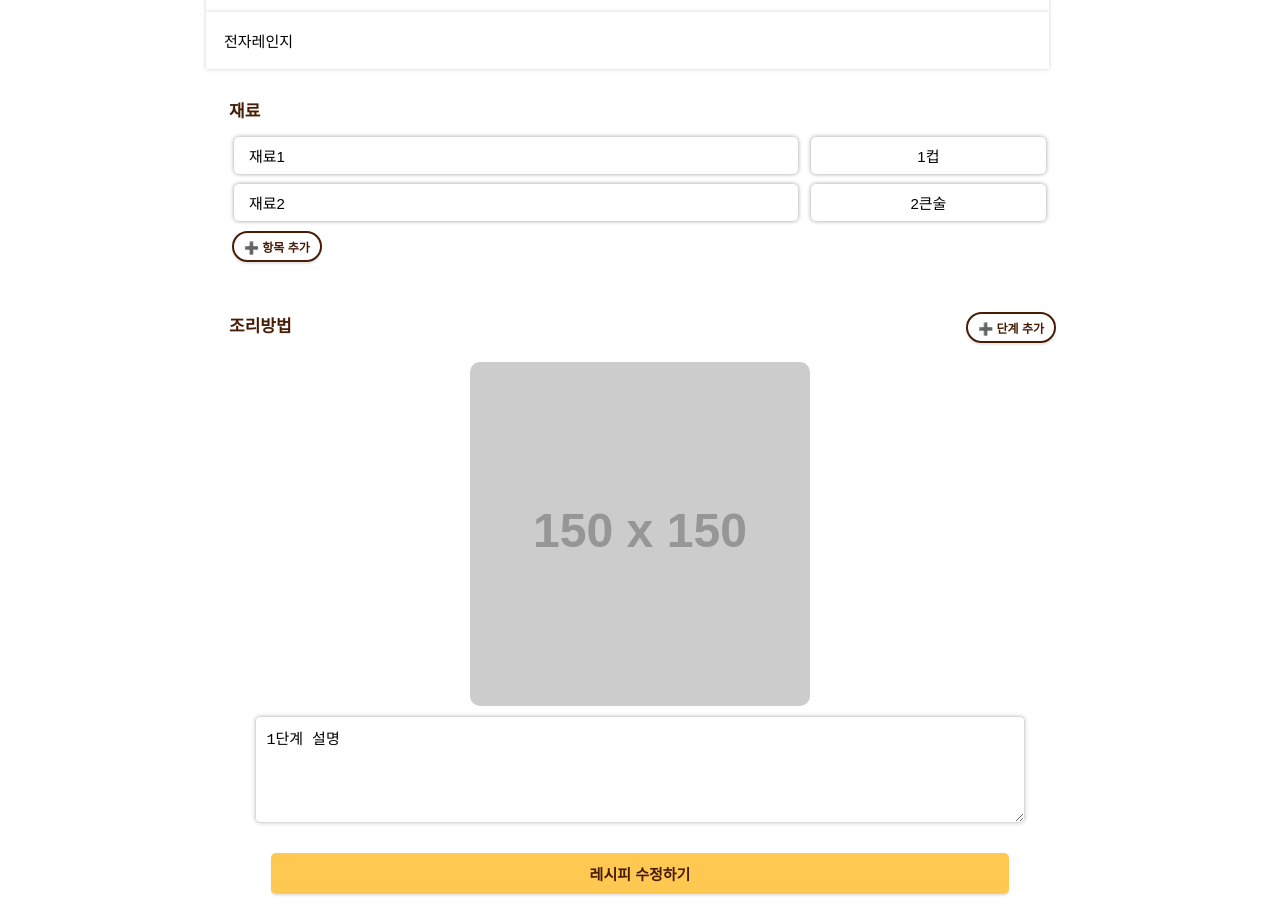
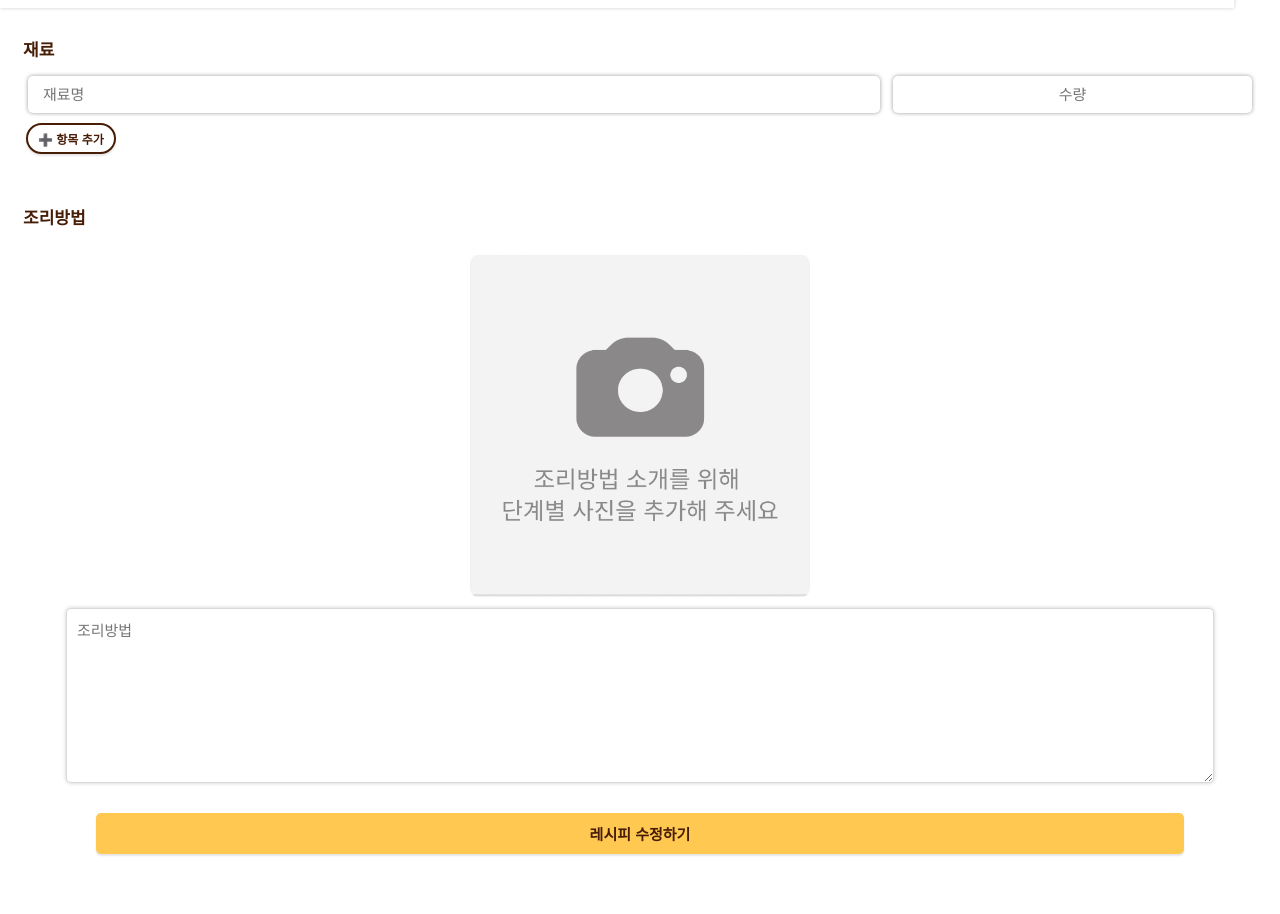
Before and after one commit to Likelion-at-SMWU-12th/DreamPatissier-Client, a React (Create React App) app in the folder dream/: page /recipes/edit/1 in a window 1280 px wide. Shown: the part 1020-1934 px from the top of the page. After the commit the page ends 1894 px from the top, so only its background shows below. Built offline with nearby package versions, Linux system fonts and the light colour scheme; no server answers; a web font is replaced by a local one.

Commit message:
[Feat] 더미데이터 삭제

```diff
--- a/dream/src/pages/recipes/EditRecipe.js
+++ b/dream/src/pages/recipes/EditRecipe.js
@@ -1,162 +1,208 @@
 import React, { useState, useRef, useEffect } from "react";
 import axios from "axios";
+import { useNavigate, useParams } from "react-router-dom";
 import "../../styles/WriteRecipe.css";
 import representPicture from "./represent_picture.png";
 import init_image from "./init_recipe_image.png";
 
-const dummyRecipeData = {
-  id: 1,
-  represent_img: "https://via.placeholder.com/150",
-  title: "더미 레시피 제목",
-  tags: ["건강", "간편"],
-  cookingTime: "30분",
-  equipment: ["전자레인지"],
-  ingredients: [
-    { item: "재료1", quantity: "1컵" },
-    { item: "재료2", quantity: "2큰술" },
-  ],
-  steps: [
-    { image: "https://via.placeholder.com/150", description: "1단계 설명" },
-    { image: "https://via.placeholder.com/150", description: "2단계 설명" },
-  ],
-};
-
-const WriteRecipe = ({ recipeId }) => {
-  const [image, setImage] = useState(representPicture);
-  const [title, setTitle] = useState("");
-  const [tags, setTags] = useState([]);
-  const [cookingTime, setCookingTime] = useState("");
-  const [equipment, setEquipment] = useState([]);
-  const [ingredients, setIngredients] = useState([{ item: "", quantity: "" }]);
-  const [steps, setSteps] = useState([{ image: "", description: "" }]);
-  const [user, setUser] = useState({ id: "12345" });
-  const [loading, setLoading] = useState(true);
-
+const ImageComponent = ({ image, onImageChange }) => {
   const fileInputRef = useRef(null);
-  const stepFileInputRefs = useRef([]);
-
-  useEffect(() => {
-    console.log("Fetching recipe with ID:", recipeId);
-    const fetchRecipe = async () => {
-      try {
-        const response = await axios.get(`/recipes/${recipeId}`);
-        console.log("Recipe Data:", response.data);
-        const recipeData = response.data;
-
-        setImage(recipeData.represent_img || representPicture);
-        setTitle(recipeData.title);
-        setTags(recipeData.tags || []);
-        setCookingTime(recipeData.cookingTime);
-        setEquipment(recipeData.equipment || []);
-        setIngredients(recipeData.ingredients || [{ item: "", quantity: "" }]);
-        setSteps(recipeData.steps || [{ image: "", description: "" }]);
-      } catch (error) {
-        console.error("레시피 정보를 불러오는 데 실패했습니다:", error);
-        // API 호출 실패 시 더미 데이터 사용
-        setImage(dummyRecipeData.represent_img);
-        setTitle(dummyRecipeData.title);
-        setTags(dummyRecipeData.tags);
-        setCookingTime(dummyRecipeData.cookingTime);
-        setEquipment(dummyRecipeData.equipment);
-        setIngredients(dummyRecipeData.ingredients);
-        setSteps(dummyRecipeData.steps);
-      } finally {
-        setLoading(false);
-      }
-    };
-
-    fetchRecipe();
-  }, [recipeId]);
-
-  useEffect(() => {
-    return () => {
-      steps.forEach((step) => {
-        if (step.image && step.image.startsWith("blob:")) {
-          URL.revokeObjectURL(step.image);
-        }
-      });
-    };
-  }, [steps]);
-
-  const handleImageChange = (e) => {
-    if (e.target.files && e.target.files[0]) {
-      setImage(URL.createObjectURL(e.target.files[0]));
-    }
-  };
 
   const handleImageClick = () => {
     fileInputRef.current.click();
   };
 
-  const addIngredient = () => {
-    setIngredients([...ingredients, { item: "", quantity: "" }]);
+  return (
+    <div
+      className="picture_re_input"
+      onClick={handleImageClick}
+      style={{ cursor: "pointer", position: "relative" }}
+    >
+      <input
+        type="file"
+        ref={fileInputRef}
+        style={{ display: "none" }}
+        onChange={onImageChange}
+      />
+      <img src={image} alt="대표사진" className="image-preview" />
+    </div>
+  );
+};
+
+const StepComponent = ({ step, index, onStepChange, onStepImageChange }) => {
+  const fileInputRef = useRef(null);
+
+  const handleImageClick = () => {
+    fileInputRef.current.click();
   };
 
-  const addStep = () => {
-    setSteps([...steps, { image: "", description: "" }]);
+  return (
+    <div className="recipe-step" key={index}>
+      <input
+        type="file"
+        ref={fileInputRef}
+        style={{ display: "none" }}
+        onChange={(e) => onStepImageChange(index, e)}
+      />
+      <div className="image-container" onClick={handleImageClick}>
+        <img
+          src={
+            step.imageFile ? URL.createObjectURL(step.imageFile) : init_image
+          }
+          alt={`조리 단계 ${index + 1} 사진`}
+          className="image-preview"
+        />
+      </div>
+      <textarea
+        rows="9"
+        className="text-explain"
+        placeholder="조리방법"
+        value={step.description}
+        onChange={(e) => onStepChange(index, "description", e.target.value)}
+      />
+    </div>
+  );
+};
+
+const WriteRecipe = () => {
+  const { recipeId } = useParams(); // URL에서 recipeId를 가져옵니다
+  const [token, setToken] = useState(localStorage.getItem("token"));
+  const [image, setImage] = useState(representPicture);
+  const [imageFile, setImageFile] = useState(null);
+  const [title, setTitle] = useState("");
+  const [tags, setTags] = useState("");
+  const [cookingTime, setCookingTime] = useState("");
+  const [equipment, setEquipment] = useState("");
+  const [ingredients, setIngredients] = useState([{ name: "", amount: "" }]);
+  const [steps, setSteps] = useState(
+    Array(10).fill({ description: "", imageFile: null })
+  );
+  const navigate = useNavigate();
+
+  useEffect(() => {
+    if (recipeId) {
+      axios
+        .get(`http://127.0.0.1:8000/recipes/${recipeId}/`, {
+          headers: {
+            Authorization: `Token ${token}`,
+          },
+        })
+        .then((response) => {
+          const recipeData = response.data;
+          setImage(recipeData.represent_img || representPicture);
+          setImageFile(null);
+          setTitle(recipeData.title || "");
+          setTags(recipeData.tags.join(", ") || "");
+          setCookingTime(recipeData.cookingTime || "");
+          setEquipment(recipeData.equipment || "");
+          setIngredients(recipeData.ingredients || [{ name: "", amount: "" }]);
+          setSteps(
+            recipeData.steps.map((step) => ({
+              description: step.description,
+              imageFile: null,
+            })) || Array(10).fill({ description: "", imageFile: null })
+          );
+        })
+        .catch((error) => {
+          console.error("레시피 정보를 불러오는 데 실패했습니다:", error);
+          alert("레시피 정보를 불러오는 데 실패했습니다.");
+        });
+    }
+  }, [recipeId, token]);
+
+  const handleImageChange = (e) => {
+    if (e.target.files && e.target.files[0]) {
+      const file = e.target.files[0];
+      setImageFile(file);
+      setImage(URL.createObjectURL(file));
+    }
   };
 
-  const handleChange = (index, field, value, array, setArray) => {
-    const newArray = [...array];
-    newArray[index][field] = value;
-    setArray(newArray);
+  const handleStepChange = (index, field, value) => {
+    const updatedSteps = [...steps];
+    updatedSteps[index] = { ...updatedSteps[index], [field]: value };
+    setSteps(updatedSteps);
   };
 
   const handleStepImageChange = (index, e) => {
     if (e.target.files && e.target.files[0]) {
-      const newImageUrl = URL.createObjectURL(e.target.files[0]);
-      const newSteps = [...steps];
-      newSteps[index].image = newImageUrl;
-      setSteps(newSteps);
+      const file = e.target.files[0];
+      const updatedSteps = [...steps];
+      updatedSteps[index] = { ...updatedSteps[index], imageFile: file };
+      setSteps(updatedSteps);
     }
   };
 
-  const handleSubmit = async (e) => {
+  const addIngredient = () => {
+    setIngredients([...ingredients, { name: "", amount: "" }]);
+  };
+
+  const handleSubmit = (e) => {
     e.preventDefault();
-    if (!title || !tags.length || !cookingTime || !equipment.length || !image) {
+
+    if (!title || !tags || !cookingTime || !equipment || !imageFile) {
       alert("모든 필드를 작성해 주세요.");
       return;
     }
 
-    const recipeData = {
-      author: user.id,
-      represent_img: image,
-      title,
-      tags,
-      cookingTime,
-      equipment,
-      ingredients,
-      steps,
-    };
+    const formData = new FormData();
+    if (image) formData.append("image", imageFile);
+    if (title) formData.append("title", title);
+    if (tags) formData.append("tags", tags);
+    if (cookingTime) formData.append("cookingTime", cookingTime);
+    if (equipment) formData.append("equipment", equipment);
+    if (ingredients)
+      formData.append("ingredients", JSON.stringify(ingredients));
 
-    try {
-      await axios.put(`/recipes/${recipeId}`, recipeData);
-      alert("레시피가 수정되었습니다!");
-    } catch (error) {
-      console.error("레시피 수정에 실패했습니다:", error);
-    }
+    steps.forEach((step, index) => {
+      if (step.imageFile) {
+        formData.append(`step${index + 1}_image`, step.imageFile);
+      }
+      formData.append(`step${index + 1}_description`, step.description);
+    });
+
+    const authorUsername = localStorage.getItem("username"); // 사용자 이름을 로컬 스토리지에서 가져옵니다
+    formData.append("author", authorUsername);
+
+    axios
+      .put(`http://127.0.0.1:8000/recipes/${recipeId}/`, formData, {
+        headers: {
+          Authorization: `Token ${token}`,
+          "Content-Type": "multipart/form-data",
+        },
+      })
+      .then((response) => {
+        console.log("서버 응답 데이터:", response.data);
+        alert("레시피가 수정되었습니다!");
+        navigate("/recipes");
+      })
+      .catch((error) => {
+        if (error.response) {
+          console.error("서버 응답 데이터:", error.response.data);
+          console.error("서버 응답 상태:", error.response.status);
+          console.error("서버 응답 헤더:", error.response.headers);
+          alert(
+            `서버 오류: ${
+              error.response.data.author || "알 수 없는 오류가 발생했습니다."
+            }`
+          );
+        } else if (error.request) {
+          console.error(
+            "서버에 요청을 보냈지만 응답이 없습니다:",
+            error.request
+          );
+          alert("서버에 요청을 보냈지만 응답이 없습니다.");
+        } else {
+          console.error("요청 설정 중 오류 발생:", error.message);
+          alert("요청 설정 중 오류가 발생했습니다.");
+        }
+      });
   };
-
-  if (loading) {
-    return <div>Loading...</div>;
-  }
 
   return (
     <div className="form-container">
       <form onSubmit={handleSubmit}>
-        <div
-          className="picture_re_input"
-          onClick={handleImageClick}
-          style={{ cursor: "pointer", position: "relative" }}
-        >
-          <input
-            type="file"
-            ref={fileInputRef}
-            style={{ display: "none" }}
-            onChange={handleImageChange}
-          />
-          <img src={image} alt="대표사진" className="image-preview" />
-        </div>
+        <ImageComponent image={image} onImageChange={handleImageChange} />
         <input
           className="input-recipe-data"
           type="text"
@@ -167,11 +213,9 @@ const WriteRecipe = ({ recipeId }) => {
         <input
           className="input-recipe-data"
           type="text"
-          value={tags.join(", ")}
+          value={tags}
           placeholder="#웰니스 키워드를 작성해 주세요."
-          onChange={(e) =>
-            setTags(e.target.value.split(",").map((tag) => tag.trim()))
-          }
+          onChange={(e) => setTags(e.target.value)}
         />
         <input
           className="input-recipe-data"
@@ -183,11 +227,9 @@ const WriteRecipe = ({ recipeId }) => {
         <input
           className="input-recipe-data"
           type="text"
-          value={equipment.join(", ")}
+          value={equipment}
           placeholder="조리기구를 하나만 작성해 주세요. (전자레인지/오븐/에어프라이어 등)"
-          onChange={(e) =>
-            setEquipment(e.target.value.split(",").map((eq) => eq.trim()))
-          }
+          onChange={(e) => setEquipment(e.target.value)}
         />
 
         <div className="style2">
@@ -198,28 +240,24 @@ const WriteRecipe = ({ recipeId }) => {
                 <input
                   type="text"
                   placeholder="재료명"
-                  value={ingredient.item}
+                  value={ingredient.name}
                   onChange={(e) =>
-                    handleChange(
-                      index,
-                      "item",
-                      e.target.value,
-                      ingredients,
-                      setIngredients
+                    setIngredients((prevIngredients) =>
+                      prevIngredients.map((ing, i) =>
+                        i === index ? { ...ing, name: e.target.value } : ing
+                      )
                     )
                   }
                 />
                 <input
                   type="text"
                   placeholder="수량"
-                  value={ingredient.quantity}
+                  value={ingredient.amount}
                   onChange={(e) =>
-                    handleChange(
-                      index,
-                      "quantity",
-                      e.target.value,
-                      ingredients,
-                      setIngredients
+                    setIngredients((prevIngredients) =>
+                      prevIngredients.map((ing, i) =>
+                        i === index ? { ...ing, amount: e.target.value } : ing
+                      )
                     )
                   }
                 />
@@ -235,45 +273,16 @@ const WriteRecipe = ({ recipeId }) => {
           </div>
           <div className="recipe-step-header">
             <div className="writerecipe-title2">조리방법</div>
-            <button className="step-add-button" type="button" onClick={addStep}>
-              ➕ 단계 추가
-            </button>
           </div>
           <div className="recipe-step-container">
             {steps.map((step, index) => (
-              <div className="recipe-step" key={index}>
-                <input
-                  type="file"
-                  ref={(el) => (stepFileInputRefs.current[index] = el)}
-                  style={{ display: "none" }}
-                  onChange={(e) => handleStepImageChange(index, e)}
-                />
-                <div
-                  className="image-container"
-                  onClick={() => stepFileInputRefs.current[index].click()}
-                >
-                  <img
-                    src={step.image || init_image}
-                    alt="조리 단계 사진"
-                    className="image-preview"
-                  />
-                </div>
-                <textarea
-                  rows="5"
-                  className="text-explain"
-                  placeholder="조리방법"
-                  value={step.description}
-                  onChange={(e) =>
-                    handleChange(
-                      index,
-                      "description",
-                      e.target.value,
-                      steps,
-                      setSteps
-                    )
-                  }
-                />
-              </div>
+              <StepComponent
+                key={index}
+                step={step}
+                index={index}
+                onStepChange={handleStepChange}
+                onStepImageChange={handleStepImageChange}
+              />
             ))}
           </div>
         </div>
```
